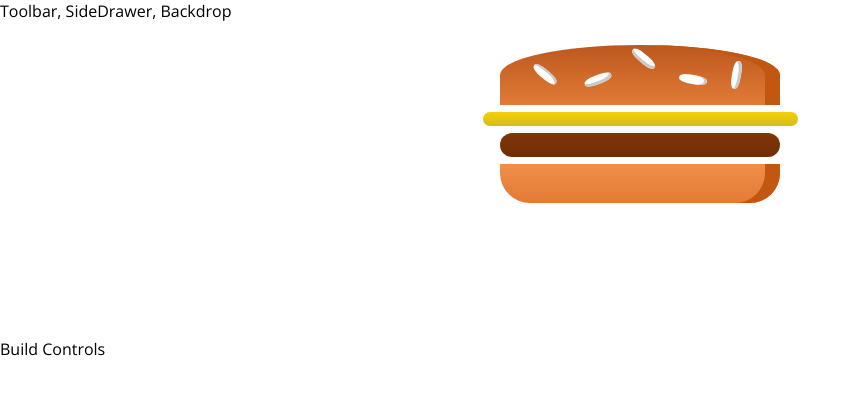
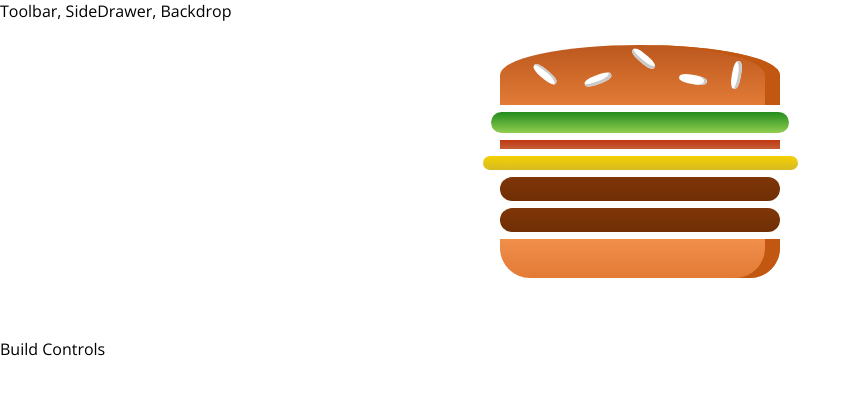
Before and after one commit to kinny94/burger-builder-react, a React app: page / in a window 1280 px wide. Shown: the top 394 px of the page, without its empty margins (0-861 px from the left). Built offline with nearby package versions, Linux system fonts and the light colour scheme.

Commit message:
Adding dynamic ingridients

```diff
--- a/src/components/Burger/Burger.js
+++ b/src/components/Burger/Burger.js
@@ -4,11 +4,19 @@ import BurgerIngridient from './BurgerIngridient/BurgerIngridient';
 import classes from './Burger.css';
 
 const burger = ( props ) => {
+
+    const transformedIngridients = Object.keys(props.ingridients)  //converting an object into array
+                                    .map(igKey => {
+                                        return [...Array(props.ingridients[igKey])] // an array with two elements
+                                        .map((_, i) => {
+                                            return <BurgerIngridient key={ igKey + i} type={ igKey } />;
+                                        })
+                                    });
+
     return (
         <div className={ classes.Burger }>
             <BurgerIngridient type="bread-top" />
-            <BurgerIngridient type="cheese" />
-            <BurgerIngridient type="meat" />
+            { transformedIngridients }
             <BurgerIngridient type="bread-bottom" />
         </div>
     );
--- a/src/containers/BurgerBuilder/BurgerBuilder.js
+++ b/src/containers/BurgerBuilder/BurgerBuilder.js
@@ -3,10 +3,25 @@ import Aux from '../../hoc/Auxilary';
 import Burger from '../../components/Burger/Burger';
 
 class BurgerBuilder extends Component{
+
+    constructor( props ){
+        super( props );
+        this.state = {
+            ingridients: {
+                salad: 1,
+                bacon: 1,
+                cheese: 1,
+                meat: 2
+            }
+        };
+    }
+
+
+
     render(){
         return (
             <Aux>
-                <Burger/>
+                <Burger ingridients={ this.state.ingridients }/>
                 <div>Build Controls</div>
             </Aux>
         );
```
